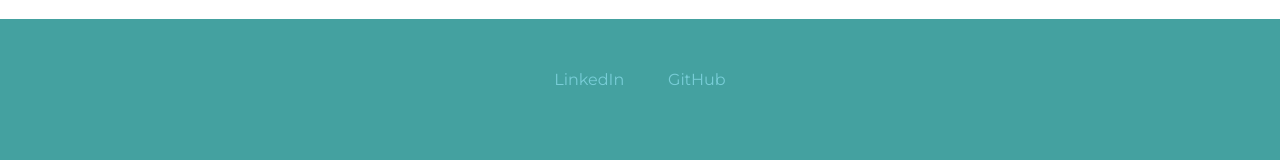
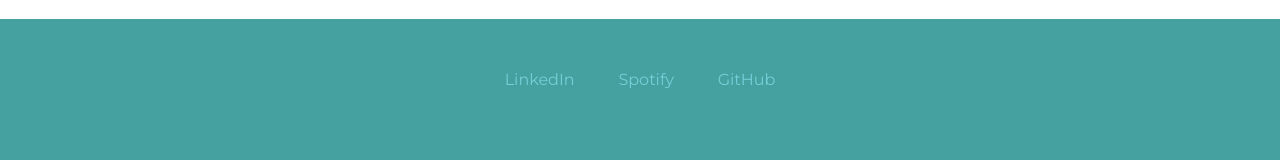
Before and after one commit to Shefli2809/Shefali, a plain HTML site: page index.html in a window 1280 px wide. Shown: the part 2286-2446 px from the top of the page. Drawn offline with Linux system fonts and the light colour scheme.

Commit message:
Update index.html

```diff
--- a/index.html
+++ b/index.html
@@ -54,6 +54,7 @@
 
   <div class="bottom-container">
     <a class="footer-link" href="https://linkedin.com/in/shefali-287113220/">LinkedIn</a>
+    <a class="footer-link" href="https://open.spotify.com/user/7z9at3yhtaunuhqfycifw8imk?si=ae074296509e4c2d">Spotify</a>
     <a class="footer-link" href="https://github.com/Shefli2809">GitHub</a><br><br>
     <br><br>
     <p style="margin:0; color: #78CDD7; font-size:0.75rem; padding:20px 0;">© 2021 Shefali</p>
```
